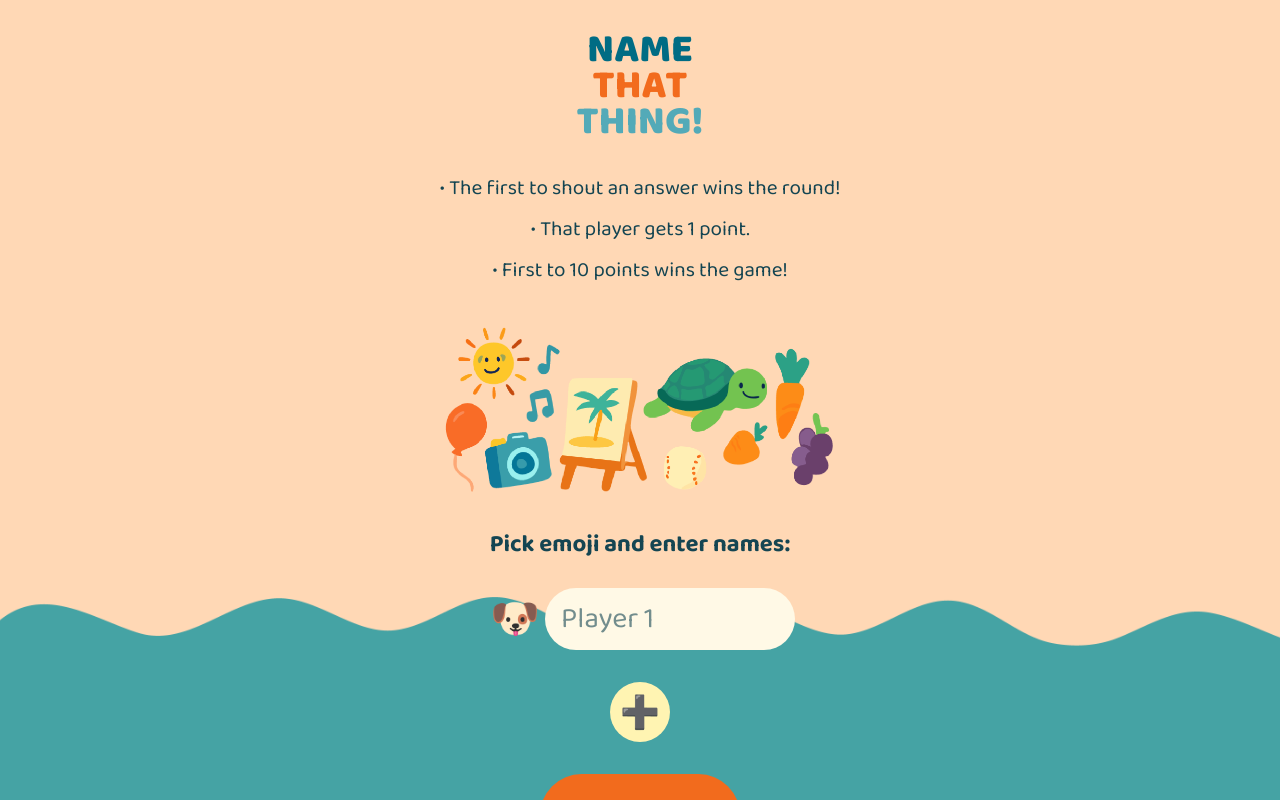
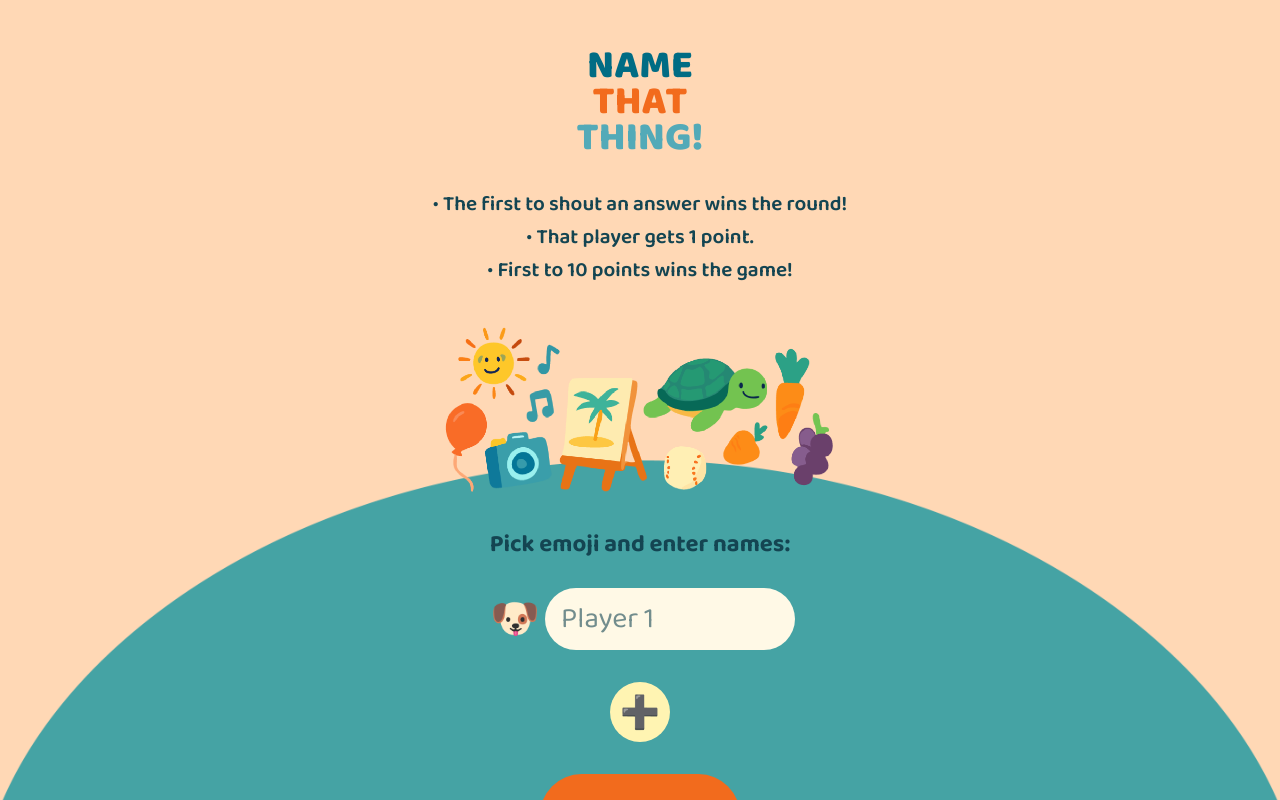
Before and after one commit to BarboraKellner/final-project, a React (Vite) app: page /rules in a window 1280 px wide. Built offline with nearby package versions, Linux system fonts and the light colour scheme.

Commit message:
right before polish

```diff
--- a/src/index.css
+++ b/src/index.css
@@ -13,9 +13,16 @@ body {
     font-family: "Baloo 2", sans-serif;
     font-optical-sizing: auto;
     overflow-x: hidden;
+    margin: 0;
+    padding: 0;
+    scroll-behavior: smooth;
 }
 
 :root {
+    min-height: 100vh;
+    display: flex;
+    flex-direction: column;
+
     /* Logo colors */
     --color-logo-blue-first: #006C84;
     --color-logo-orange-second: #f26b1d;
--- a/src/pages/404/404.jsx
+++ b/src/pages/404/404.jsx
@@ -6,7 +6,7 @@ export function NotFound() {
     return (
         <div className="notfound">
             <div className="notfound__content">
-                <img src="/public/art_img_duck.png" alt="Lost duck" className="notfound__duck" />
+                <img src="/art_img_duck.png" alt="Lost duck" className="notfound__duck" />
                 <h1 className="notfound__title">404</h1>
                 <p className="notfound__text">This Duck got lost...<br/>and so did you.</p>
                 <Link to="/" className="notfound__button">Back to safety 💦</Link>
--- a/src/pages/Game/Game.jsx
+++ b/src/pages/Game/Game.jsx
@@ -21,7 +21,7 @@ function CountdownOverlay({ countdown }) {
 // Component for the logo
 function GameLogo() {
     return (
-        <h1 className="game-logo">
+        <h1 className="game-logo" id="game-top">
             <span className="first">NAME</span>
             <span className="second">THAT</span>
             <span className="third">THING!</span>
@@ -55,11 +55,11 @@ function GameContent({ round, selectedCat, letter, onShuffle, onNextRound, playe
             <h2 className="round-number">Round {round}</h2>
 
             <div className="round-info">
-                <LetterTile letter={letter} />
+                <LetterTile letter={letter}/>
             </div>
 
             <div className="category-section">
-                <CategoryTile category={selectedCat} />
+                <CategoryTile category={selectedCat}/>
             </div>
 
             <button className="shuffle-btn" onClick={onShuffle}>
@@ -80,25 +80,35 @@ function GameContent({ round, selectedCat, letter, onShuffle, onNextRound, playe
                 TOP UP
             </button>
 
-            <ScoreTable players={players} />
+            <ScoreTable players={players}/>
 
-            <button className="next-round-btn" onClick={onNextRound}>
+            <button className="next-round-btn" onClick={() => {
+                window.scrollTo(0, 0);  // Scroll immediately on click
+                onNextRound();
+            }}>
                 Next Round
             </button>
+            <button onClick={() => {
+                console.log('Scrolling to top');
+                window.scrollTo(0, 0);
+            }}>
+                TEST SCROLL
+            </button>
+
         </>
     );
 }
+
 // Component for winner selection dropdown
-function WinnerSelector({ players, selectedPlayerId, onPlayerSelect }) {
+function WinnerSelector({players, selectedPlayerId, onPlayerSelect}) {
     return (
         <div className="winner-selector">
-            <label>Points goes to...</label>
+            <label>Point goes to...</label>
             <select
                 value={selectedPlayerId || ''}
                 onChange={(e) => onPlayerSelect(e.target.value)}
                 className="player-dropdown"
             >
-                <option value="">Select player</option>
                 {players.map(player => (
                     <option key={player.id} value={player.id}>
                         {player.emoji} {player.name || `Player ${player.id}`}
@@ -111,6 +121,7 @@ function WinnerSelector({ players, selectedPlayerId, onPlayerSelect }) {
 
 // Component for the score table
 function ScoreTable({ players }) {
+
     // Sort players by score (highest first)
     const sortedPlayers = [...players].sort((a, b) => b.score - a.score);
 
@@ -145,17 +156,18 @@ export function Game() {
     const [showCountdown, setShowCountdown] = useState(false)
     const [countdown, setCountdown] = useState(3)
     const [selectedPlayerId, setSelectedPlayerId] = useState(() =>
-        players && players.length > 0 ? players[0].id : null
+        players && players.length > 0 ? String(players[0].id) : null
     );
 
     useEffect(() => {
-        // Check if we're coming from Rules page
+
+
         const showInitial = localStorage.getItem('showInitialCountdown');
 
         if (showInitial === 'true') {
             localStorage.removeItem('showInitialCountdown');
 
-            // Show countdown first
+
             setShowCountdown(true);
             setCountdown(3);
 
@@ -177,6 +189,8 @@ export function Game() {
             getCategories();
         }
     }, [])
+
+
 
     const shuffle = (catList) => {
         const randomCat = catList[Math.floor(Math.random() * catList.length)]
@@ -212,6 +226,12 @@ export function Game() {
                     shuffle(categories)
                     setRound(round + 1)
                     setShowCountdown(false)
+
+                    const element = document.getElementById('game-top');
+                    if (element) {
+                        element.scrollIntoView({ behavior: 'smooth', block: 'start' });
+                    }
+
                 }, 1000)
             }
         }, 1000)
--- a/src/pages/Game/Game.scss
+++ b/src/pages/Game/Game.scss
@@ -4,7 +4,6 @@
   line-height: 0.9;
   text-align: center;
   margin-bottom: 1rem;
-  margin-top: 2rem;
 
   span {
     display: block;
@@ -18,7 +17,6 @@
 
 .round-info {
   display: flex;
- // gap: 1rem;
   justify-content: center;
   margin-bottom: 0.5rem;
 }
@@ -31,7 +29,6 @@
   justify-content: center;
   align-items: center;
   text-align: center;
-  //gap: 1rem;
 
   img {
     width: 6rem;
@@ -87,7 +84,6 @@
   font-size: 4rem;
   font-weight: bold;
   color: #144552;
-  //margin-bottom: 1rem;
   text-align: center;
 }
 
@@ -144,21 +140,23 @@
   }
 }
 .game-page {
-  min-height: 100vh;
+  //min-height: 100vh;
   background-color: #fddbb2;
   background-image: url('../../../public/background_round.PNG');
   background-repeat: no-repeat;
   background-position: bottom center;
   background-size: cover;
+  background-attachment:fixed;
   display: flex;
   flex-direction: column;
   align-items: center;
   text-align: center;
+  padding: 3.5rem 2rem;
 }
 
-// Winner selector dropdown
+
 .winner-selector {
- // margin-top: 2rem;
+
   text-align: center;
   max-width: 400px;
 
@@ -166,7 +164,6 @@
     display: block;
     font-size: 2rem;
     color: var(--color-button-dark);
-    //margin-bottom: 1rem;
     font-weight: 600;
   }
 
@@ -216,12 +213,10 @@
 }
 
 
-
-// Score table with integrated background
 .score-table {
-  margin-top: 2rem;
+  margin-top: 1rem;
   background: var(--color-tile-teal);
-  padding: 2rem 1rem;
+  padding: 0.5rem 1.5rem;
   width: 90%;
   max-width: 600px;
   margin-left: auto;
@@ -249,7 +244,7 @@
     .player-info {
       display: flex;
       align-items: center;
-      gap: 1rem;
+      gap: 4rem;
       font-size: 2rem;
     }
 
--- a/src/pages/Rules/Rules.scss
+++ b/src/pages/Rules/Rules.scss
@@ -1,11 +1,13 @@
 .rules {
   min-height: 100vh;
   background-color: var(--color-bg-peach);
-  background-image: url('../../../public/background_waves.PNG');
+  background-image: url('../../../public/background_round.PNG');
   background-repeat: no-repeat;
   background-position: bottom center;
+  background-attachment:fixed;
   background-size: cover;
   overflow-y: auto;
+  padding-top: 1rem ;
 
   &__content {
     max-width: 600px;
@@ -48,7 +50,7 @@
     margin-bottom: 2rem;
 
     p {
-      margin: 0.5rem 0;
+      font-weight: 600;
     }
   }
 
--- a/src/pages/Win/Win.scss
+++ b/src/pages/Win/Win.scss
@@ -5,6 +5,7 @@
   background-repeat: no-repeat;
   background-position: bottom center;
   background-size: cover;
+  background-attachment: fixed;
   overflow-y: auto;
 
   &__firework_large {
@@ -59,7 +60,7 @@
   }
 
   &__logo {
-    font-size: 5rem;
+    font-size: 2.5 rem;
     font-weight: 900;
     line-height: 0.8;
     padding-top: 1rem;
```
Also changed, not shown: src/api/apiLogic.jsx (deleted, +0 -48 lines).
